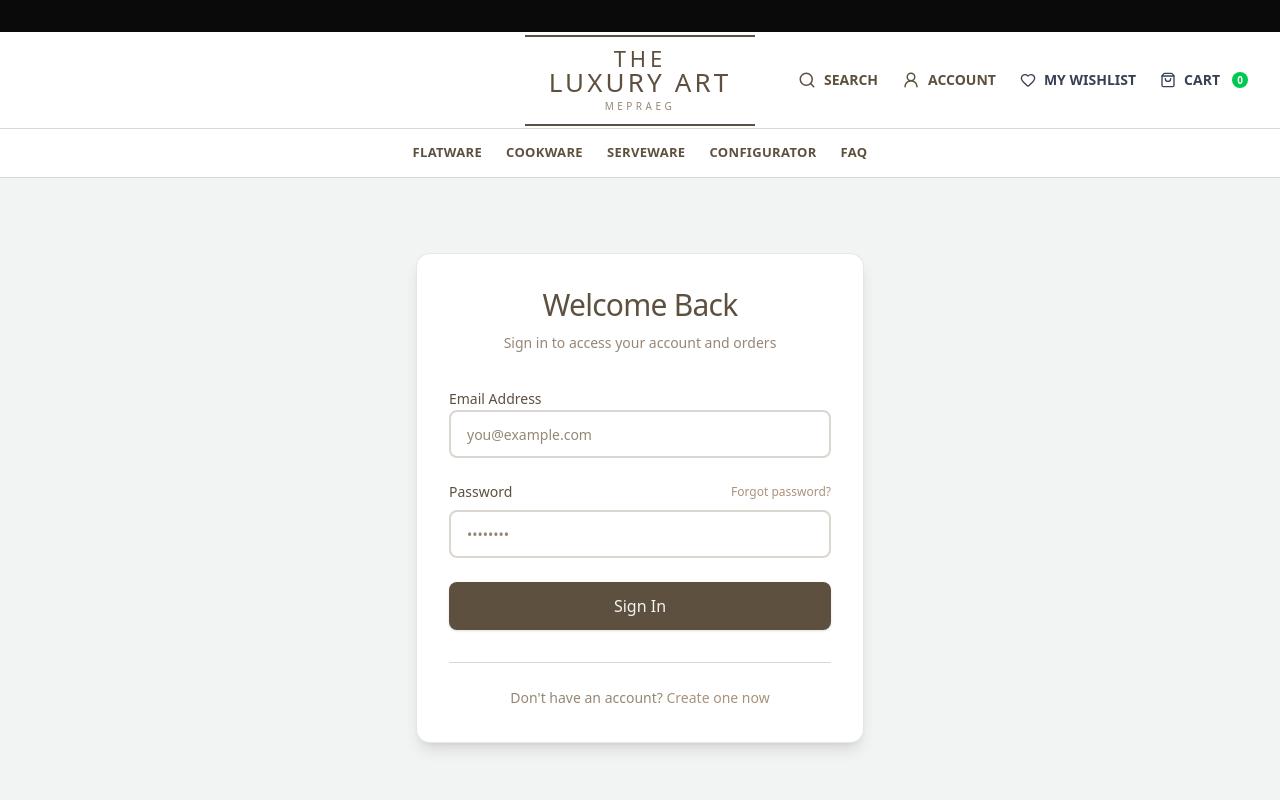
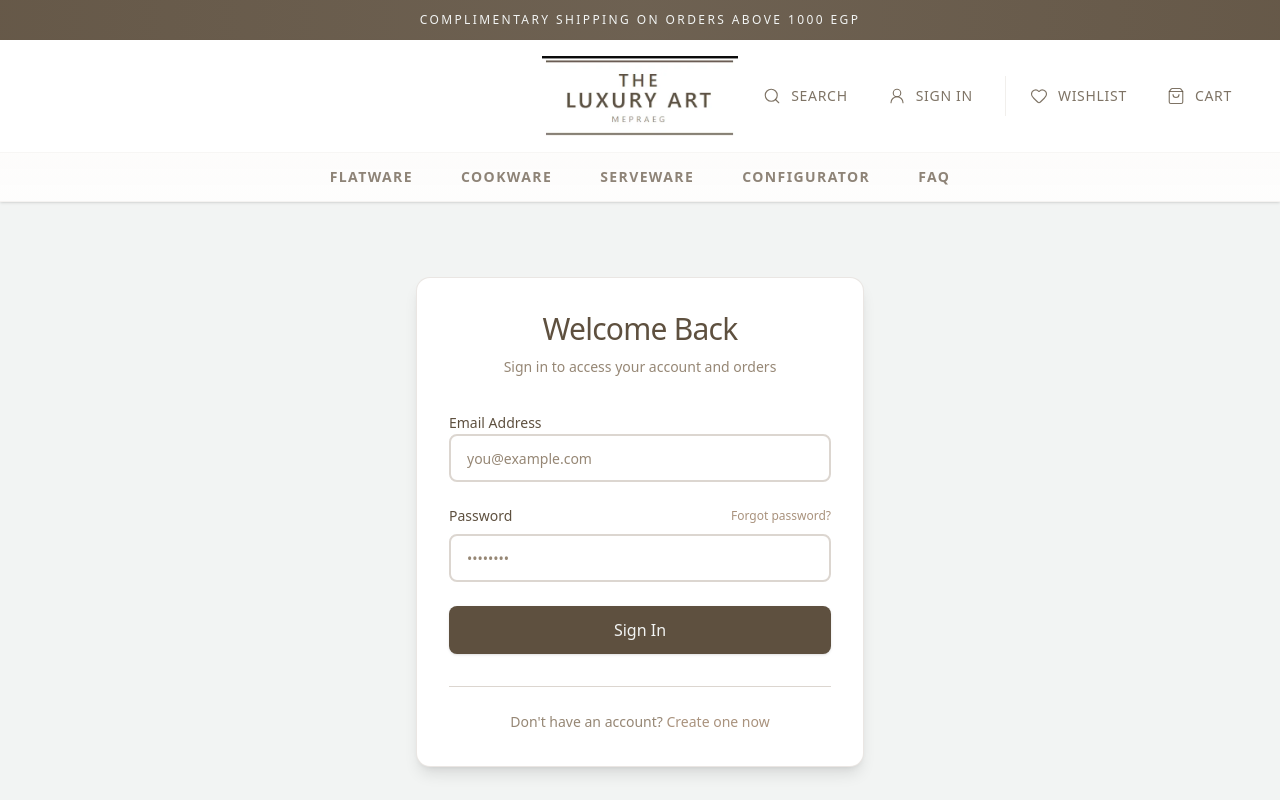
Before and after one commit to HANNAHCSP/Mepra, a Next.js app: page /signin in a window 1280 px wide. Shown: the top 800 px of the page. Built offline with nearby package versions, Linux system fonts and the light colour scheme; no server answers.

Commit message:
nav-bar updates

```diff
--- a/src/components/ui/cart/cart-button.tsx
+++ b/src/components/ui/cart/cart-button.tsx
@@ -1,3 +1,4 @@
+// src/components/ui/cart/cart-button-v2.tsx
 import { getCart } from "@/app/actions/cart";
 import { ShoppingBag } from "lucide-react";
 import Link from "next/link";
@@ -9,13 +10,39 @@ export default async function CartButton() {
   return (
     <Link
       href="/cart"
-      className="inline-flex items-center gap-2 text-gray-700 hover:text-amber-500"
+      className="relative flex items-center gap-2.5 px-4 py-2.5 rounded-md text-foreground/80 hover:text-foreground hover:bg-accent/60 transition-all duration-300 group overflow-hidden"
+      aria-label={`Shopping cart with ${itemCount} items`}
     >
-      <ShoppingBag size={16} />
-      <span className="uppercase">Cart</span>
-      <span className="ml-1 inline-flex h-4 min-w-4 items-center justify-center rounded-full bg-green-500 px-1 text-[10px] font-bold text-white">
-        {itemCount}
-      </span>
+      {/* Animated background shimmer */}
+      <div className="absolute inset-0 bg-gradient-to-r from-secondary/0 via-secondary/5 to-secondary/0 translate-x-[-100%] group-hover:translate-x-[100%] transition-transform duration-700" />
+
+      <div className="relative flex items-center gap-2.5">
+        {/* Icon container with badge */}
+        <div className="relative">
+          <ShoppingBag
+            className="w-4 h-4 lg:w-[18px] lg:h-[18px] relative z-10"
+            strokeWidth={1.5}
+          />
+
+          {/* Premium Badge */}
+          {itemCount > 0 && (
+            <div className="absolute -top-2 -right-2 flex items-center justify-center">
+              {/* Glow effect */}
+              <div className="absolute inset-0 bg-secondary/30 blur-md animate-pulse" />
+
+              {/* Badge */}
+              <span className="relative flex h-[18px] min-w-[18px] items-center justify-center rounded-full bg-gradient-to-br from-secondary via-secondary to-secondary/90 text-[9px] font-bold text-white shadow-lg border border-secondary/20 px-1">
+                {itemCount > 99 ? "99+" : itemCount}
+              </span>
+            </div>
+          )}
+        </div>
+
+        {/* Text */}
+        <span className="hidden md:inline relative z-10 text-xs lg:text-sm font-medium tracking-wider uppercase">
+          Cart
+        </span>
+      </div>
     </Link>
   );
 }
--- a/src/components/ui/navbar.tsx
+++ b/src/components/ui/navbar.tsx
@@ -4,6 +4,7 @@
 import Link from "next/link";
 import { useSession } from "next-auth/react";
 import { Search, User2 } from "lucide-react";
+import Image from "next/image";
 
 export default function Navbar({
   cart,
@@ -23,101 +24,132 @@ export default function Navbar({
   const accountUrl = getAccountUrl();
 
   return (
-    <nav className="bg-white text-foreground">
-      {/* UPDATED: Softer black background */}
-      <div className="bg-[#0a0a0a] text-white text-xs">
-        <div className="mx-auto max-w-7xl px-4 sm:px-6 lg:px-8 h-8 flex items-center justify-end gap-6"></div>
+    <nav className="bg-card text-foreground relative z-50">
+      {/* Elegant Top Bar */}
+      <div className="relative overflow-hidden">
+        <div className="absolute inset-0 bg-gradient-to-r from-primary via-primary/95 to-primary opacity-95" />
+        <div className="relative mx-auto max-w-7xl px-4 sm:px-6 lg:px-8 h-10 flex items-center justify-center">
+          <p className="text-primary-foreground text-xs font-light tracking-[0.2em] uppercase">
+            Complimentary Shipping on Orders Above 1000 EGP
+          </p>
+        </div>
       </div>
 
-      <div className="border-b border-border">
+      {/* Main Navigation Container */}
+      <div className="border-b border-border/30 shadow-sm">
         <div className="mx-auto max-w-7xl px-4 sm:px-6 lg:px-8">
-          {/* UPDATED: Increased vertical padding */}
-          <div className="grid grid-cols-[1fr_auto_1fr] items-center h-24">
-            <div aria-hidden />
-            <Link href="/" className="relative bg-white px-6 py-2 text-center select-none">
-              <span className="absolute left-0 right-0 -top-1 h-[2px] bg-primary" />
-              <span className="absolute left-0 right-0 -bottom-1 h-[2px] bg-primary" />
-              <div className="leading-none font-medium tracking-[0.18em] text-[22px] text-foreground">
-                THE
+          {/* Primary Nav */}
+          <div className="relative flex items-center justify-between h-24 lg:h-28">
+            {/* Left Section - Empty for balance */}
+            <div className="hidden lg:flex flex-1" />
+
+            {/* Center - Logo */}
+            <Link
+              href="/"
+              className="relative group flex-shrink-0"
+              aria-label="Mepra - Return to homepage"
+            >
+              <div className="relative w-40 h-16 lg:w-52 lg:h-20">
+                <Image
+                  src="/logo.png"
+                  alt="Mepra - The Luxury Art"
+                  fill
+                  className="object-contain transition-all duration-500 ease-out group-hover:opacity-80"
+                  priority
+                  quality={100}
+                />
               </div>
-              <div className="leading-none font-medium tracking-[0.12em] text-[26px] text-foreground">
-                LUXURY ART
-              </div>
-              <div className="mt-1 text-[10px] tracking-[0.35em] text-muted-foreground">
-                MEPRAEG
+              {/* Subtle glow effect on hover */}
+              <div className="absolute inset-0 -z-10 opacity-0 group-hover:opacity-100 transition-opacity duration-500">
+                <div className="absolute inset-0 bg-secondary/5 blur-2xl" />
               </div>
             </Link>
 
-            {/* UPDATED: Improved icon sizes and colors */}
-            <div className="flex items-center justify-end gap-6 text-sm font-semibold">
+            {/* Right Section - Actions */}
+            <div className="flex items-center justify-end gap-1 lg:gap-2 flex-1">
+              {/* Search */}
               <Link
                 href="/search"
-                className="hidden sm:inline-flex items-center gap-2 text-foreground hover:text-secondary transition-colors duration-200"
+                className="hidden sm:flex items-center gap-2.5 px-4 py-2.5 rounded-md text-foreground/80 hover:text-foreground hover:bg-accent/60 transition-all duration-300 group relative overflow-hidden"
+                aria-label="Search products"
               >
-                <Search size={18} />
-                <span className="uppercase">Search</span>
+                <div className="absolute inset-0 bg-gradient-to-r from-secondary/0 via-secondary/5 to-secondary/0 translate-x-[-100%] group-hover:translate-x-[100%] transition-transform duration-700" />
+                <Search
+                  className="w-4 h-4 lg:w-[18px] lg:h-[18px] relative z-10"
+                  strokeWidth={1.5}
+                />
+                <span className="relative z-10 text-xs lg:text-sm font-medium tracking-wider uppercase">
+                  Search
+                </span>
               </Link>
+
+              {/* Account */}
               <Link
                 href={accountUrl}
-                className="inline-flex items-center gap-2 text-foreground hover:text-secondary transition-colors duration-200"
+                className="flex items-center gap-2.5 px-4 py-2.5 rounded-md text-foreground/80 hover:text-foreground hover:bg-accent/60 transition-all duration-300 group relative overflow-hidden"
+                aria-label={session?.user ? "My Account" : "Sign In"}
               >
-                <User2 size={18} />
-                <span className="uppercase">
+                <div className="absolute inset-0 bg-gradient-to-r from-secondary/0 via-secondary/5 to-secondary/0 translate-x-[-100%] group-hover:translate-x-[100%] transition-transform duration-700" />
+                <User2
+                  className="w-4 h-4 lg:w-[18px] lg:h-[18px] relative z-10"
+                  strokeWidth={1.5}
+                />
+                <span className="hidden md:inline relative z-10 text-xs lg:text-sm font-medium tracking-wider uppercase">
                   {session?.user
                     ? session.user.role === "admin"
                       ? "Admin"
                       : "Account"
-                    : "Account"}
+                    : "Sign In"}
                 </span>
               </Link>
 
+              {/* Wishlist & Cart */}
+              <div className="flex items-center gap-1 lg:gap-2 ml-2 pl-2 border-l border-border/40">
                 {wishlist}
                 {cart}
               </div>
             </div>
           </div>
+        </div>
 
-        {/* UPDATED: Better hover colors */}
-        <div className="border-t border-border">
-          <div className="mx-auto max-w-7xl px-4 sm:px-6 lg:px-8 h-12 flex items-center justify-center">
-            <div className="flex flex-wrap items-center gap-6 text-[13px] font-extrabold uppercase tracking-wide">
+        {/* Secondary Navigation */}
+        <div className="relative border-t border-border/20 bg-gradient-to-b from-accent/40 to-accent/20">
+          <div className="mx-auto max-w-7xl px-4 sm:px-6 lg:px-8">
+            <div className="flex items-center justify-center h-12 overflow-x-auto scrollbar-hide">
+              <nav
+                className="flex items-center gap-8 lg:gap-12"
+                role="navigation"
+                aria-label="Main navigation"
+              >
+                {[
+                  { href: "/flatware", label: "Flatware" },
+                  { href: "/cookware", label: "Cookware" },
+                  { href: "/serveware", label: "Serveware" },
+                  { href: "/configurator", label: "Configurator" },
+                  { href: "/faq", label: "FAQ" },
+                ].map((link) => (
                   <Link
-                href="/flatware"
-                className="text-foreground hover:text-secondary transition-colors duration-200"
+                    key={link.href}
+                    href={link.href}
+                    className="relative text-xs lg:text-sm font-semibold text-foreground/70 hover:text-foreground transition-colors duration-300 whitespace-nowrap py-1 uppercase tracking-widest group"
                   >
-                Flatware
+                    {link.label}
+                    {/* Elegant expanding underline */}
+                    <span className="absolute bottom-0 left-1/2 w-0 h-[1.5px] bg-gradient-to-r from-transparent via-secondary to-transparent group-hover:w-full group-hover:left-0 transition-all duration-500 ease-out" />
+                    {/* Subtle dot indicator */}
+                    <span className="absolute -top-1 left-1/2 -translate-x-1/2 w-1 h-1 rounded-full bg-secondary opacity-0 group-hover:opacity-100 transition-opacity duration-500" />
                   </Link>
-              <Link
-                href="/cookware"
-                className="text-foreground hover:text-secondary transition-colors duration-200"
-              >
-                Cookware
-              </Link>
-              <Link
-                href="/serveware"
-                className="text-foreground hover:text-secondary transition-colors duration-200"
-              >
-                Serveware
-              </Link>
-              <Link
-                href="/configurator"
-                className="text-foreground hover:text-secondary transition-colors duration-200"
-              >
-                Configurator
-              </Link>
-              <Link
-                href="/faq"
-                className="text-foreground hover:text-secondary transition-colors duration-200"
-              >
-                FAQ
-              </Link>
+                ))}
+
+                {/* Mobile Search */}
                 <Link
                   href="/search"
-                className="sm:hidden inline-flex items-center gap-2 hover:text-secondary transition-colors duration-200"
+                  className="sm:hidden flex items-center gap-2 text-xs font-semibold text-foreground/70 hover:text-foreground transition-colors duration-300 whitespace-nowrap uppercase tracking-widest"
                 >
-                <Search size={16} />
+                  <Search className="w-4 h-4" strokeWidth={1.5} />
                   <span>Search</span>
                 </Link>
+              </nav>
             </div>
           </div>
         </div>
--- a/src/components/ui/wishlist/wishlist-button.tsx
+++ b/src/components/ui/wishlist/wishlist-button.tsx
@@ -1,68 +1,35 @@
-// src/components/ui/wishlist/wishlist-button.tsx
-"use client";
+// src/components/ui/wishlist/wishlist-nav-button.tsx
+import Link from "next/link";
+import { Heart } from "lucide-react";
+import { getServerSession } from "next-auth";
+import { authOptions } from "@/lib/auth";
+import { prisma } from "@/lib/prisma";
 
-import { useTransition } from "react";
-import { Heart } from "lucide-react";
-import { toast } from "sonner";
-import { toggleWishlistItem } from "@/app/actions/wishlist";
-import { cn } from "@/lib/utils";
-import { useSession } from "next-auth/react";
-import { useRouter } from "next/navigation";
+export default async function WishlistNavButton() {
+  const session = await getServerSession(authOptions);
 
-interface WishlistButtonProps {
-  productId: string;
-  initialIsWished: boolean;
-}
-
-export default function WishlistButton({ productId, initialIsWished }: WishlistButtonProps) {
-  const [isPending, startTransition] = useTransition();
-  const { data: session, status } = useSession();
-  const router = useRouter();
-
-  const handleToggleWishlist = () => {
-    if (status === "unauthenticated") {
-      router.push(`/signin?callbackUrl=${window.location.pathname}`);
-      return;
-    }
-
-    startTransition(async () => {
-      try {
-        const result = await toggleWishlistItem(productId);
-        if (result.added) {
-          toast.success(result.message, {
-            description: "View all your favorites in your wishlist",
-          });
-        } else if (result.removed) {
-          toast.info(result.message);
-        }
-      } catch (error) {
-        toast.error("Something went wrong. Please try again.");
-      }
+  let itemCount = 0;
+  if (session?.user?.id) {
+    itemCount = await prisma.wishlistItem.count({
+      where: { wishlist: { userId: session.user.id } },
     });
-  };
+  }
 
   return (
-    <button
-      onClick={handleToggleWishlist}
-      disabled={isPending || status === "loading"}
-      className={cn(
-        "group flex items-center justify-center gap-2 rounded-md border-2 p-3 text-sm font-medium transition-all duration-200 tap-target",
-        initialIsWished
-          ? "border-burgundy/30 bg-burgundy/5 text-burgundy hover:bg-burgundy/10"
-          : "border-border text-foreground hover:bg-accent hover:border-secondary/50",
-        "disabled:cursor-not-allowed disabled:opacity-60 active:scale-95"
-      )}
-      aria-label={initialIsWished ? "Remove from wishlist" : "Add to wishlist"}
+    <Link
+      href="/wishlist"
+      className="relative flex items-center gap-2 px-3 py-2 rounded-lg text-foreground hover:text-secondary hover:bg-accent/50 transition-all duration-200 group"
+      aria-label={`Wishlist with ${itemCount} items`}
     >
-      <Heart
-        className={cn(
-          "h-5 w-5 transition-all duration-300",
-          initialIsWished
-            ? "fill-burgundy text-burgundy scale-110"
-            : "text-muted-foreground group-hover:text-burgundy group-hover:scale-110"
+      <div className="relative">
+        <Heart className="w-5 h-5 group-hover:scale-110 transition-transform" />
+        {itemCount > 0 && (
+          <span className="absolute -top-2 -right-2 flex h-5 w-5 items-center justify-center rounded-full bg-burgundy text-[10px] font-bold text-white border-2 border-card shadow-sm">
+            {itemCount > 9 ? "9+" : itemCount}
+          </span>
         )}
-      />
-      <span className="font-medium">{initialIsWished ? "In Wishlist" : "Add to Wishlist"}</span>
-    </button>
+      </div>
+      <span className="hidden md:inline text-sm font-medium uppercase tracking-wide">Wishlist</span>
+    </Link>
   );
 }
--- a/src/components/ui/wishlist/wishlist-nav-button.tsx
+++ b/src/components/ui/wishlist/wishlist-nav-button.tsx
@@ -1,9 +1,9 @@
-// src/components/ui/wishlist/wishlist-nav-button.tsx
-import Link from 'next/link';
-import { Heart } from 'lucide-react';
-import { getServerSession } from 'next-auth';
-import { authOptions } from '@/lib/auth';
-import { prisma } from '@/lib/prisma';
+// src/components/ui/wishlist/wishlist-nav-button-v2.tsx
+import Link from "next/link";
+import { Heart } from "lucide-react";
+import { getServerSession } from "next-auth";
+import { authOptions } from "@/lib/auth";
+import { prisma } from "@/lib/prisma";
 
 export default async function WishlistNavButton() {
   const session = await getServerSession(authOptions);
@@ -18,15 +18,36 @@ export default async function WishlistNavButton() {
   return (
     <Link
       href="/wishlist"
-      className="inline-flex items-center gap-2 text-gray-700 hover:text-amber-500"
+      className="relative flex items-center gap-2.5 px-4 py-2.5 rounded-md text-foreground/80 hover:text-foreground hover:bg-accent/60 transition-all duration-300 group overflow-hidden"
+      aria-label={`Wishlist with ${itemCount} items`}
     >
-      <Heart size={16} />
-      <span className="uppercase">My Wishlist</span>
-      {itemCount > 0 && (
-        <span className="ml-1 inline-flex h-4 min-w-4 items-center justify-center rounded-full bg-red-500 px-1 text-[10px] font-bold text-white">
-          {itemCount}
+      {/* Animated background shimmer */}
+      <div className="absolute inset-0 bg-gradient-to-r from-burgundy/0 via-burgundy/5 to-burgundy/0 translate-x-[-100%] group-hover:translate-x-[100%] transition-transform duration-700" />
+
+      <div className="relative flex items-center gap-2.5">
+        {/* Icon container with badge */}
+        <div className="relative">
+          <Heart className="w-4 h-4 lg:w-[18px] lg:h-[18px] relative z-10" strokeWidth={1.5} />
+
+          {/* Premium Badge */}
+          {itemCount > 0 && (
+            <div className="absolute -top-2 -right-2 flex items-center justify-center">
+              {/* Glow effect */}
+              <div className="absolute inset-0 bg-burgundy/40 blur-md animate-pulse" />
+
+              {/* Badge with heart theme */}
+              <span className="relative flex h-[18px] min-w-[18px] items-center justify-center rounded-full bg-gradient-to-br from-burgundy via-burgundy to-burgundy/90 text-[9px] font-bold text-white shadow-lg border border-burgundy/20 px-1">
+                {itemCount > 99 ? "99+" : itemCount}
+              </span>
+            </div>
+          )}
+        </div>
+
+        {/* Text */}
+        <span className="hidden md:inline relative z-10 text-xs lg:text-sm font-medium tracking-wider uppercase">
+          Wishlist
         </span>
-      )}
+      </div>
     </Link>
   );
 }
```
Also changed, not shown: public/logo.png (added). Lines whose indentation alone changed are shown as unchanged.
